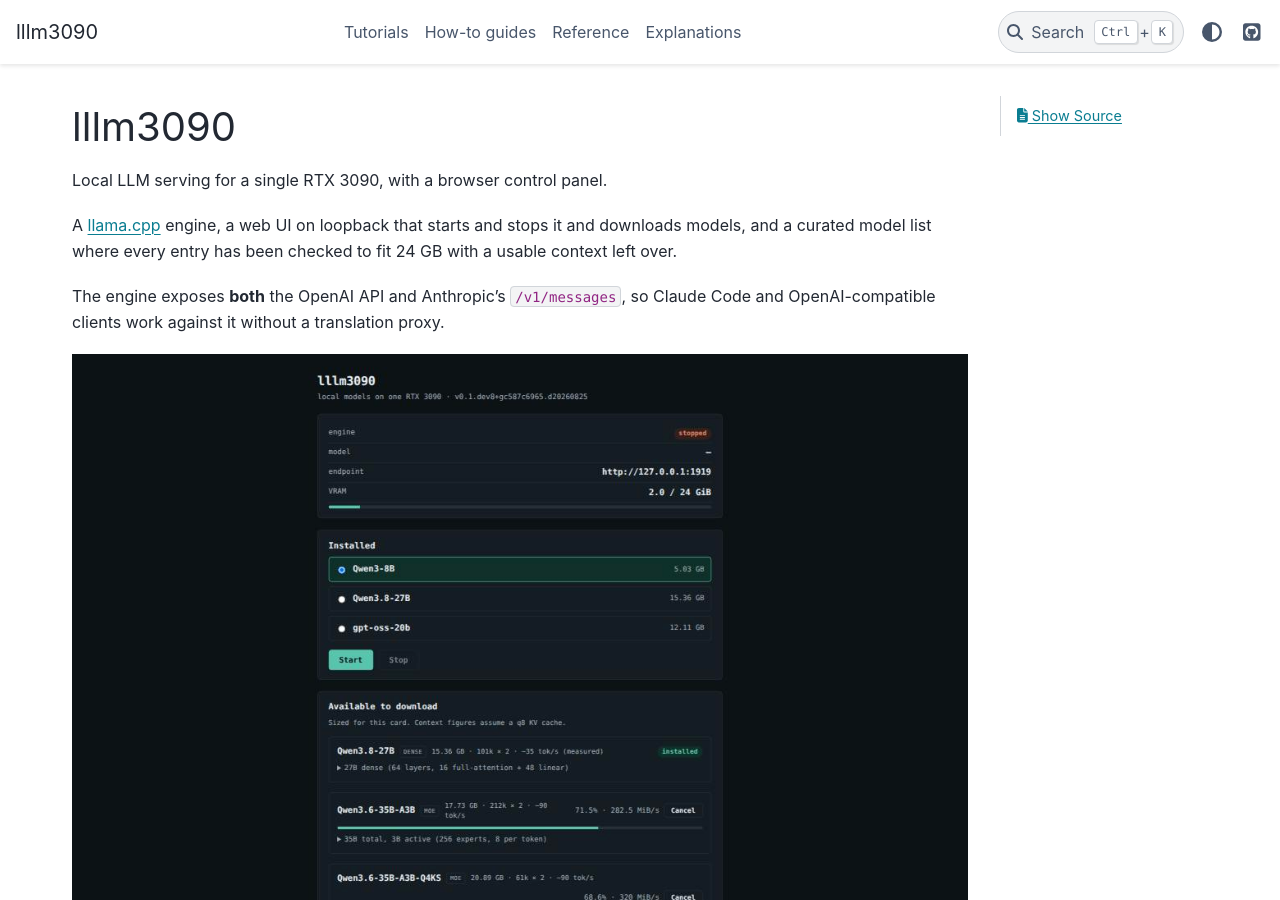
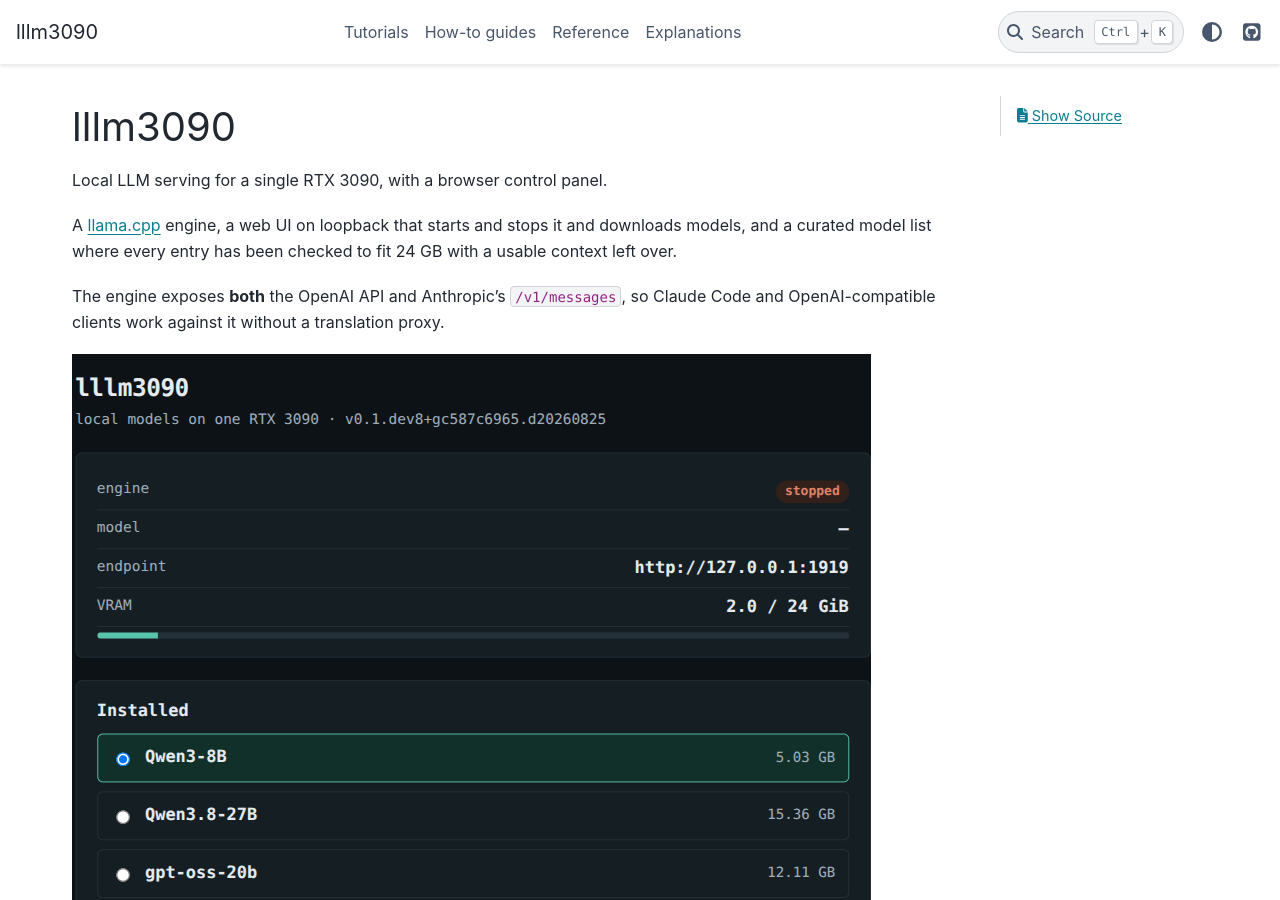
Before and after one commit to gilesknap/lllm3090, a Sphinx documentation site: the page built from docs/index.md, in a window 1280 px wide and 900 px high. Built offline with Sphinx 7.4.7 and the PyData theme 0.15.4, drawn with Linux system fonts in a browser that asks for light colours; the version number could not be read and is left out.

Commit message:
Reframe the panel screenshot
The viewport capture was taller than the page, so it padded the shot with empty
background. Framed to the content instead, and PNG rather than JPEG since it is
a UI screenshot full of text and thin rules.

````diff
--- a/docs/index.md
+++ b/docs/index.md
@@ -11,7 +11,7 @@
 Claude Code and OpenAI-compatible clients work against it without a translation
 proxy.
 
-```{image} images/panel.jpg
+```{image} images/panel.png
 :alt: The lllm3090 control panel
 ```
 
````
Also changed, not shown: README.md (+1 -1 lines), docs/images/panel.jpg (deleted), docs/images/panel.png (added).
